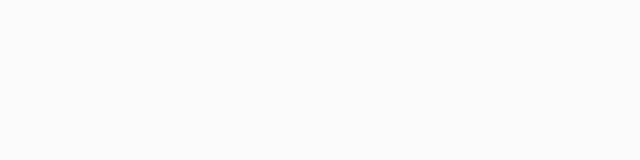
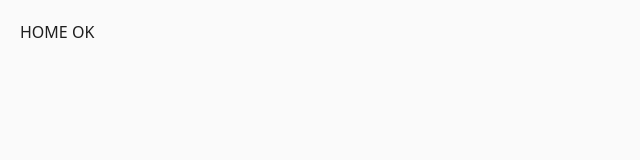
Before and after one commit to Pmelo22/laeng-CRM, a Next.js app: page / in a window 1280 px wide. Before the commit this address had no page. Shown: the top 160 px of the page, without its empty margins (0-640 px from the left). Built offline with nearby package versions, Linux system fonts and the light colour scheme.

Commit message:
Update page.tsx

```diff
--- a/app/page.tsx
+++ b/app/page.tsx
@@ -1,6 +1,4 @@
-import { redirect } from 'next/navigation';
-
+// app/page.tsx
 export default function HomePage() {
-  // Redireciona direto para a página de login
-  redirect('/auth/login');
+  return <div style={{padding:20}}>HOME OK</div>;
 }
```
